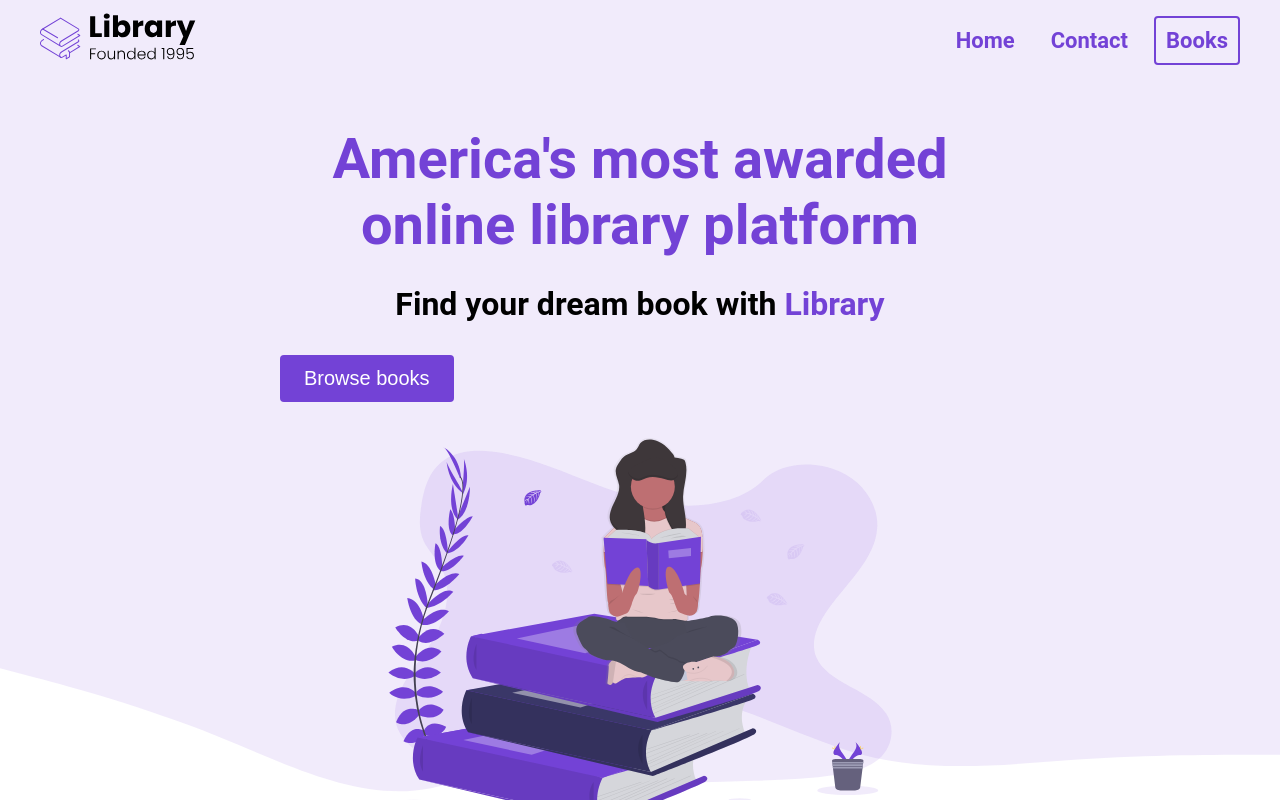
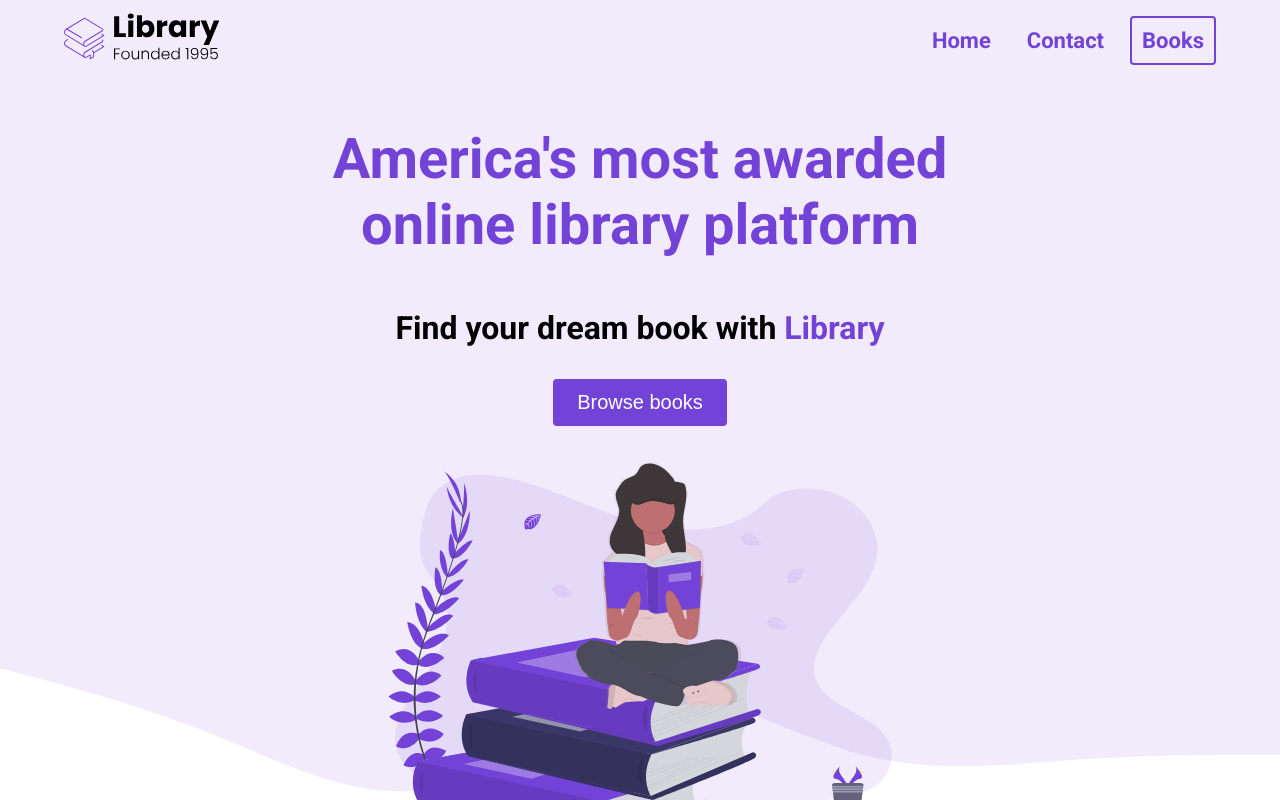
Before and after one commit to Yaakovz/Ecom, a plain HTML site: page index.html in a window 1280 px wide. Drawn offline with Linux system fonts and the light colour scheme.

Commit message:
Fixed errors

```diff
--- a/index.html
+++ b/index.html
@@ -359,7 +359,7 @@
   <footer>
     <div class="container">
       <div class="row row__column">
-        <a href="#">
+        <a href="#landing">
           <figure class="footer__logo">
             <img src="./assets/Library.svg" class="footer__logo--img" alt="">
           </figure>
--- a/styles.css
+++ b/styles.css
@@ -1,4 +1,4 @@
-<style> @import url('https://fonts.googleapis.com/css2?family=Roboto:wght@400;500;700&display=swap'); </style>
+@import url('https://fonts.googleapis.com/css2?family=Roboto:wght@400;500;700&display=swap');
 
 * {
     box-sizing: border-box;
@@ -180,7 +180,7 @@ header {
     justify-content: space-around;
 }
 
-.header__desc {
+.header__description {
     display: flex;
     flex-direction: column;
     align-items: center;
@@ -514,3 +514,4 @@ color: #fff;
     .book__title {
         font-size: 16px;
     }
+  }
```
